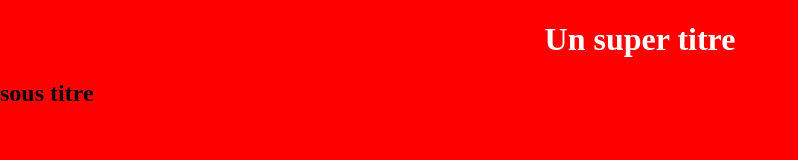
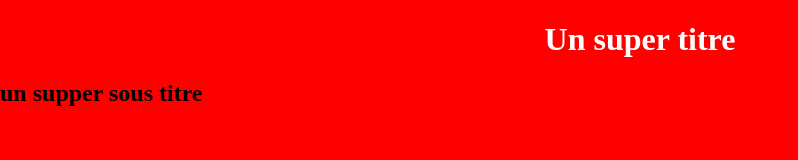
Before and after one commit to MelodieRatovo/OpenclassroomProject, a plain HTML site: page index.html in a window 1280 px wide. Shown: the whole page, without its empty margins (0-798 px from the left). Drawn offline with Linux system fonts and the light colour scheme.

Commit message:
Modification 2

```diff
--- a/index.html
+++ b/index.html
@@ -6,6 +6,6 @@
 </head>
 <body>
  <h1>Un super titre </h1>
- <h2>sous titre</h2>
+ <h2>un supper sous titre</h2>
 </body>
 </html>
```
